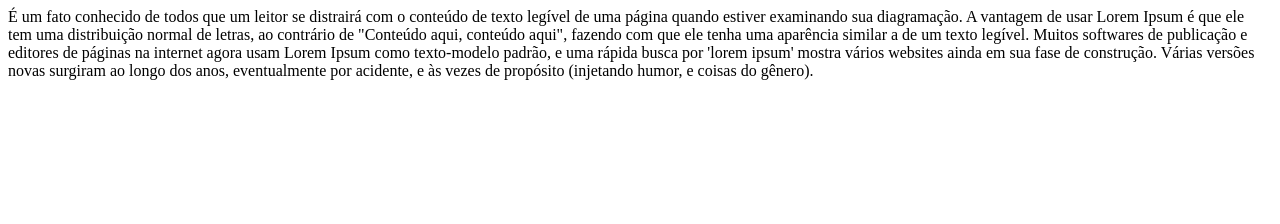
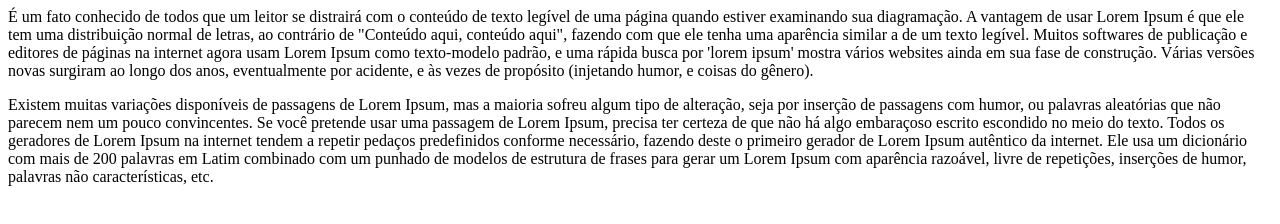
Before and after one commit to allanjh/alura-GIT, a plain HTML site: page index.html in a window 1280 px wide. Drawn offline with Linux system fonts and the light colour scheme.

Commit message:
teste commit VS Code

```diff
--- a/index.html
+++ b/index.html
@@ -7,5 +7,9 @@
             É um fato conhecido de todos que um leitor se distrairá com o conteúdo de texto legível de uma página quando estiver examinando sua diagramação. A vantagem de usar Lorem Ipsum é que ele tem uma distribuição normal de letras, ao contrário de "Conteúdo aqui, conteúdo aqui", fazendo com que ele tenha uma aparência similar a de um texto legível. Muitos softwares de publicação e editores de páginas na internet agora usam Lorem Ipsum como texto-modelo padrão, e uma rápida busca por 'lorem ipsum' mostra vários websites ainda em sua fase de construção. Várias versões novas surgiram ao longo dos anos, eventualmente por acidente, e às vezes de propósito (injetando humor, e coisas do gênero).
         </p>
 
+        <p>
+            Existem muitas variações disponíveis de passagens de Lorem Ipsum, mas a maioria sofreu algum tipo de alteração, seja por inserção de passagens com humor, ou palavras aleatórias que não parecem nem um pouco convincentes. Se você pretende usar uma passagem de Lorem Ipsum, precisa ter certeza de que não há algo embaraçoso escrito escondido no meio do texto. Todos os geradores de Lorem Ipsum na internet tendem a repetir pedaços predefinidos conforme necessário, fazendo deste o primeiro gerador de Lorem Ipsum autêntico da internet. Ele usa um dicionário com mais de 200 palavras em Latim combinado com um punhado de modelos de estrutura de frases para gerar um Lorem Ipsum com aparência razoável, livre de repetições, inserções de humor, palavras não características, etc.
+        </p>
+
     </body>
 </html>
```
